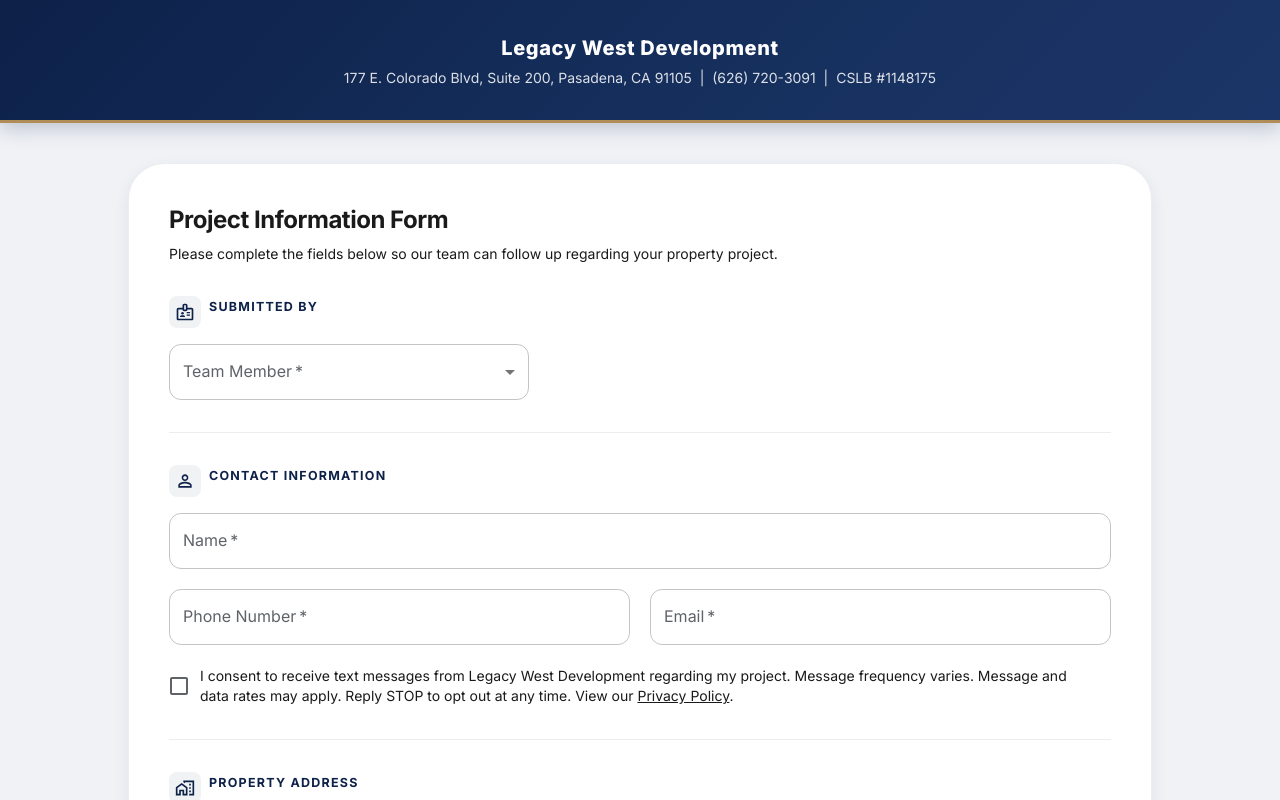
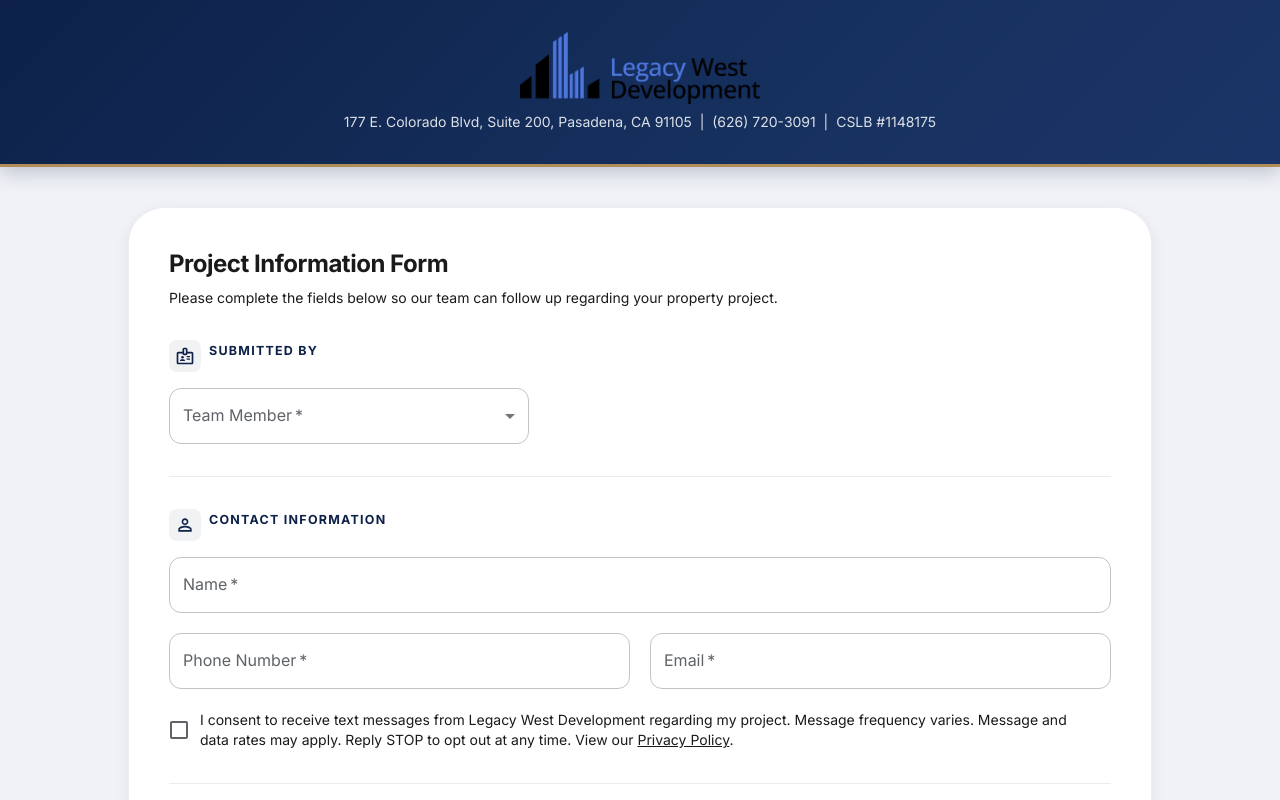
Before and after one commit to NiDaSanti/legacy-west-development-lead-card, a React (Vite) app: page / in a window 1280 px wide. Shown: the top 800 px of the page. Built offline with nearby package versions, Linux system fonts and the light colour scheme.

Commit message:
Replace header text with LWD logo image

```diff
--- a/src/App.jsx
+++ b/src/App.jsx
@@ -245,10 +245,18 @@
             mx: 'auto'
           }}
         >
-          <Typography variant="h6" align="center" sx={{ fontWeight: 800, letterSpacing: '0.03em' }}>
-            Legacy West Development
-          </Typography>
-          <Typography variant="body2" align="center" sx={{ opacity: 0.85, mt: 0.5 }}>
+          <Box
+            component="img"
+            src="/lwd-logo.webp"
+            alt="Legacy West Development"
+            sx={{
+              display: 'block',
+              mx: 'auto',
+              height: { xs: 56, sm: 72 },
+              width: 'auto'
+            }}
+          />
+          <Typography variant="body2" align="center" sx={{ opacity: 0.85, mt: 1 }}>
             177 E. Colorado Blvd, Suite 200, Pasadena, CA 91105 &nbsp;|&nbsp; (626) 720-3091 &nbsp;|&nbsp; CSLB #1148175
           </Typography>
         </Box>
```
Also changed, not shown: public/lwd-logo.webp (added), 1 other file (tests, documents, lock files or other folders).
